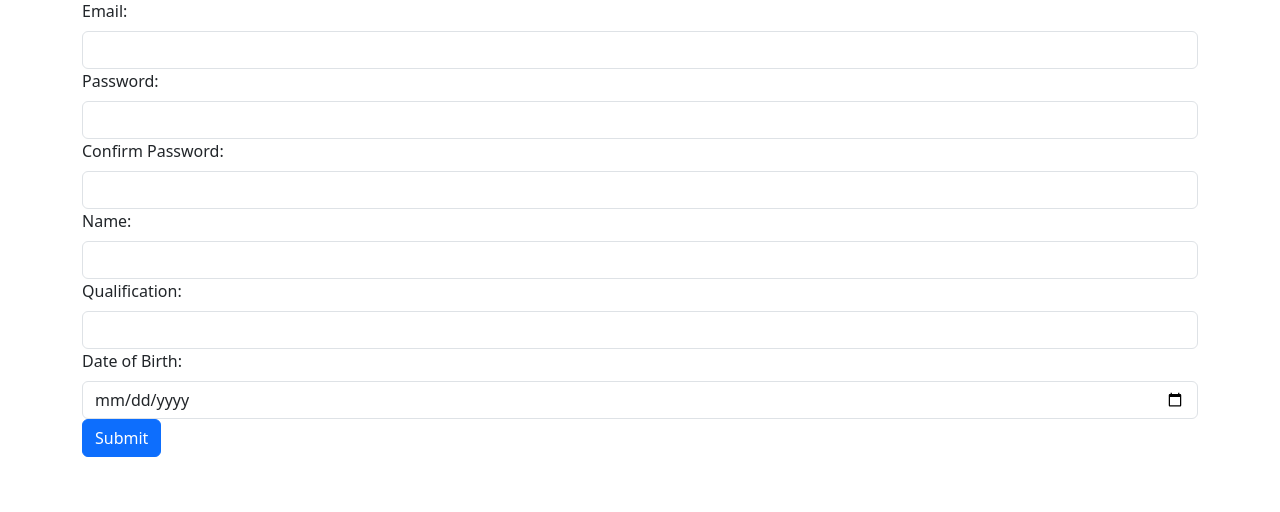
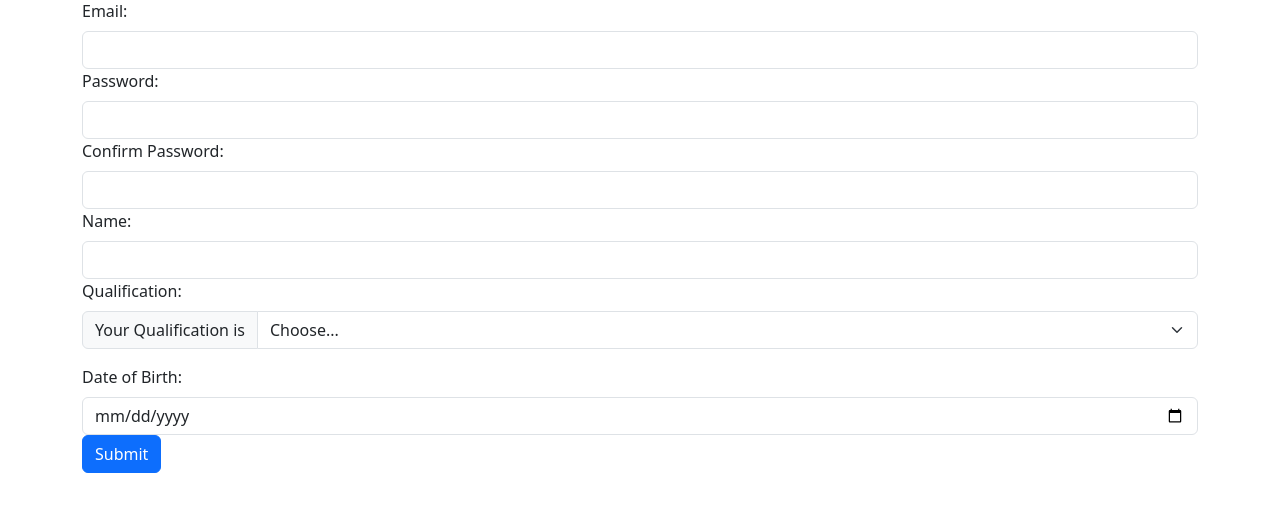
Before and after one commit to MishrajiAryan/quiz-master-MAD1, a Flask app: page /register in a window 1280 px wide. Shown: the part 227-739 px from the top of the page. Run offline with Flask 3, Linux system fonts and the light colour scheme.

Commit message:
Added register post method

```diff
--- a/models.py
+++ b/models.py
@@ -13,7 +13,7 @@ class User(db.Model):
     id = db.Column(db.Integer, primary_key=True)
     email = db.Column(db.String(100), unique=True, nullable=False)
     password = db.Column(db.String(256), nullable=False)  # Store hashed passwords
-    full_name = db.Column(db.String(100), nullable=False)
+    name = db.Column(db.String(100), nullable=False)
     qualification = db.Column(db.String(100))
     dob = db.Column(db.Date)
 
--- a/routes.py
+++ b/routes.py
@@ -1,5 +1,8 @@
-from flask import Flask, render_template
+from flask import Flask, render_template, request, redirect, url_for, flash
 from app import app
+from models import db, User, Subject, Chapter, Quiz, Question, Score
+from werkzeug.security import generate_password_hash, check_password_hash
+from datetime import datetime
 
 #the decorator @app.route is directing towards root dir '/'
 @app.route('/')
@@ -13,3 +16,33 @@ def login():
 @app.route('/register')
 def register():
     return render_template('register.html')
+
+@app.route('/register', methods={'POST'})
+def register_post():
+    email= request.form.get('email')
+    password = request.form.get('password')
+    confirm_password = request.form.get('confirm_password')
+    name = request.form.get('name')
+    qualification = request.form.get('qualification')
+    dob = request.form.get('dob')
+
+    if not email or not password or not confirm_password or not name or not qualification or not dob:
+        flash('Please fill all the fields')
+        return redirect(url_for('register'))
+
+    if password != confirm_password:
+        flash('Passwords do not match')
+        return redirect(url_for('register'))
+
+    user = User.query.filter_by(email=email).first() #to check for unique prospect
+
+    if user:
+        flash('Email already exists')
+        return redirect(url_for('register'))
+
+    dob_date = datetime.strptime(dob, "%Y-%m-%d").date()
+    password_hash = generate_password_hash(password)
+    new_user = User(email=email, password=password_hash, name=name,qualification=qualification, dob=dob_date)
+    db.session.add(new_user)
+    db.session.commit()
+    return redirect(url_for('login'))
--- a/templates/register.html
+++ b/templates/register.html
@@ -26,7 +26,18 @@
         </div>
         <div class="form-group">
             <label for="qualification" class="form-label">Qualification:</label>
-            <input type="text" class="form-control" id="qualification" name="qualification" required>
+            <div class="input-group mb-3">
+                <label class="input-group-text" for="inputGroupSelect01">Your Qualification is</label>
+                <select class="form-select" type="text" id="qualification" name="qualification" required>
+                  <option selected>Choose...</option>
+                  <option value="Primary">Primary</option>
+                  <option value="Secondary">Secondary</option>
+                  <option value="Senior Secondary">Senior Secondary</option>
+                  <option value="Graduation">Graduation</option>
+                  <option value="Post Graduation">Post Graduation</option>
+                  <option value="PhD">PhD</option>
+                </select>
+            </div>
         </div>
         <div class="form-group">
             <label for="dob" class="form-label">Date of Birth:</label>
```
